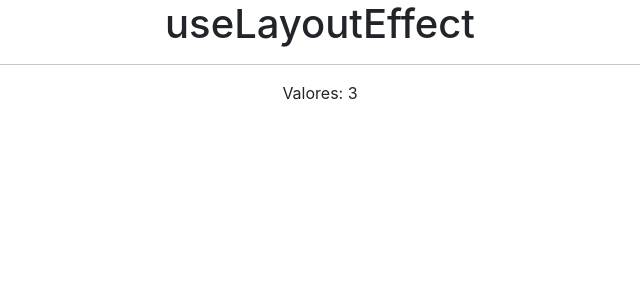
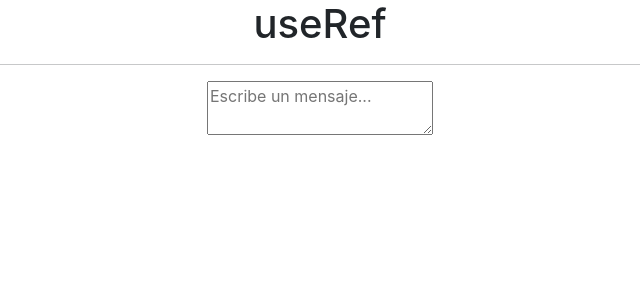
Before and after one commit to mariobaron29/training-react-desde-cero, a React (Create React App) app in the folder Proyectos/04-hooks/: page / in a window 1280 px wide. Shown: the top 300 px of the page, without its empty margins (320-960 px from the left). Built offline with nearby package versions, Linux system fonts and the light colour scheme.

Commit message:
Ejemplo hook useRef

```diff
--- a/Proyectos/04-hooks/src/App.js
+++ b/Proyectos/04-hooks/src/App.js
@@ -1,13 +1,13 @@
 //import Calculadora from './components/Calculadora'
 //import State from './components/State'
-import LayoutEffect from './components/LayoutEffect'
+import Ref from './components/Ref'
 
 
 const App = () => {
   return (
   //<State/>
     <div className = "container text-center">
-      <LayoutEffect/>
+      <Ref/>
     </div>
     /*{
 
--- /dev/null
+++ b/Proyectos/04-hooks/src/components/Ref.jsx
@@ -0,0 +1,21 @@
+import {useRef} from 'react'
+
+const Ref = () => {
+
+    const ref = useRef(null)
+
+    const handleRef = ( )=> {
+        ref.current.value = "Hola mundo"
+        console.log(ref)
+    }
+
+    return (
+        <>
+            <h1 onClick = {handleRef}>useRef</h1>
+            <hr />
+            <textarea ref = {ref} placeholder="Escribe un mensaje..."></textarea>
+        </>
+    )
+}
+
+export default Ref
```
